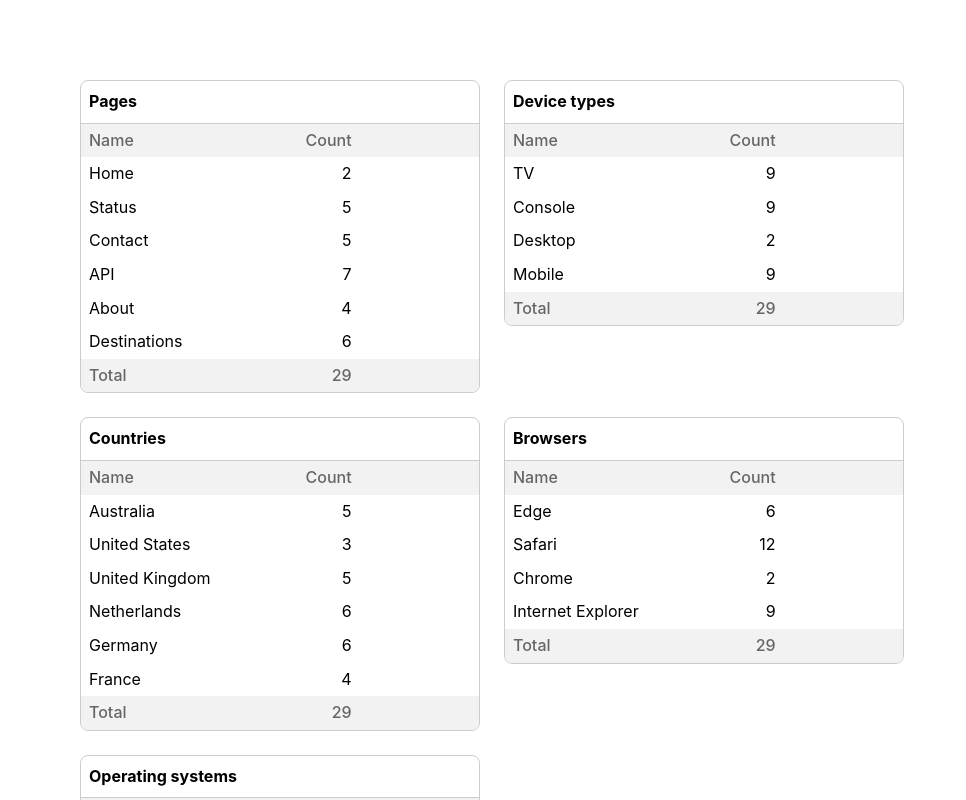
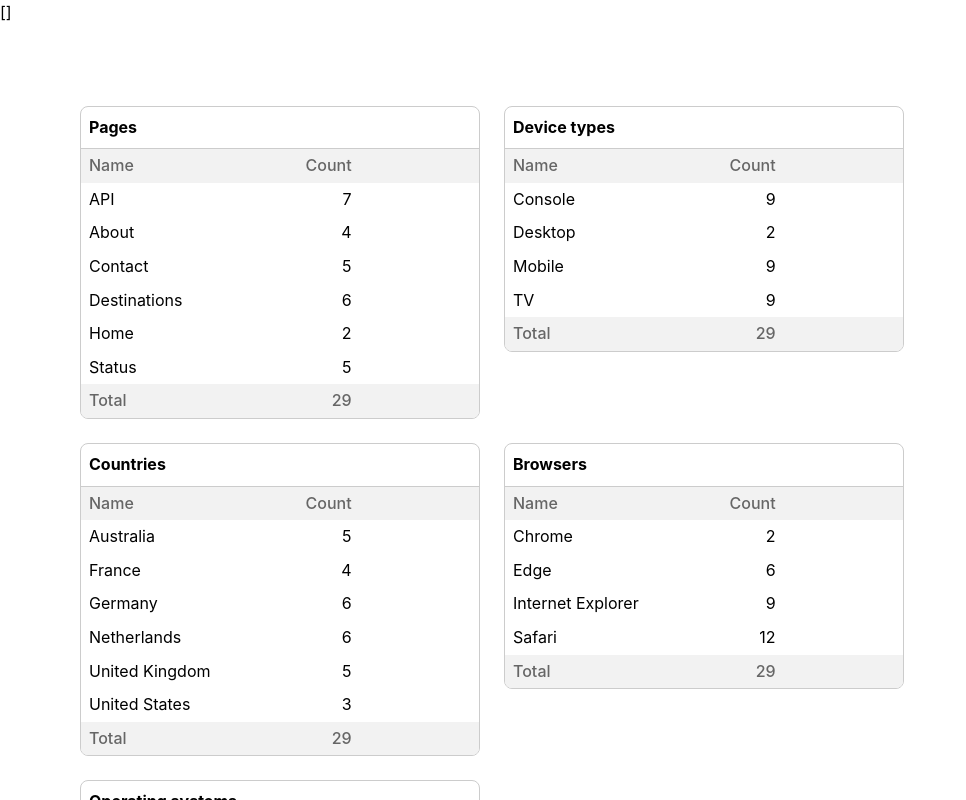
Before and after one commit to rubenduiveman/rum-multidimension-poc, a Vue app: page / in a window 1280 px wide. Shown: the top 800 px of the page, without its empty margins (0-966 px from the left). Built offline with nearby package versions, Linux system fonts and the light colour scheme.

Commit message:
Single dimension filter.

```diff
--- a/src/App.vue
+++ b/src/App.vue
@@ -1,17 +1,18 @@
 <script setup lang="ts">
 import Tile from '@/components/Tile.vue';
-import { useRumDataStore } from '@/stores/rumdata';
+import { useRumDataStore, Dimension } from '@/stores/rumdata';
 
 const rumData = useRumDataStore()
 </script>
 
 <template>
+  {{  rumData.filters }}
   <div class="container">
-    <Tile :data="rumData.pages" title="Pages"/>
-    <Tile :data="rumData.deviceTypes" title="Device types"/>
-    <Tile :data="rumData.countries" title="Countries"/>
-    <Tile :data="rumData.browsers" title="Browsers"/>
-    <Tile :data="rumData.operatingSystems" title="Operating systems"/>
+    <Tile :dimension="Dimension.page" title="Pages"/>
+    <Tile :dimension="Dimension.deviceType" title="Device types"/>
+    <Tile :dimension="Dimension.country" title="Countries"/>
+    <Tile :dimension="Dimension.browser" title="Browsers"/>
+    <Tile :dimension="Dimension.operatingSystem" title="Operating systems"/>
   </div>
 </template>
 
--- a/src/components/Tile.vue
+++ b/src/components/Tile.vue
@@ -1,12 +1,14 @@
 <script setup lang="ts">
-import { type DataSet } from '@/stores/rumdata'
-import { computed } from 'vue';
-const props = defineProps<{ data: DataSet[]; title: string }>()
+import { computed } from 'vue'
+import { useRumDataStore, Dimension } from '@/stores/rumdata'
+
+const props = defineProps<{ dimension: Dimension; title: string }>()
+
+const rumData = useRumDataStore()
+const { all, filtered } = rumData.data[props.dimension]
 
 const total = computed(() => {
-  return props.data.reduce(
-    (acc, curr) => acc + curr.count, 0
-  )
+  return filtered.value.reduce((acc, curr) => acc + curr.count, 0)
 })
 </script>
 
@@ -16,13 +18,18 @@ const total = computed(() => {
     <table>
       <thead>
         <tr>
-        <td>Name</td>
-        <td>Count</td>
-        <td></td>
+          <td>Name</td>
+          <td>Count</td>
+          <td></td>
         </tr>
       </thead>
       <tbody>
-        <tr v-for="item in props.data" :key="item.name">
+        <tr
+          :class="rumData.hasFilter({ dimension, name: item.name }) ? 'active' : undefined"
+          v-for="item in filtered"
+          :key="item.name"
+          @click="rumData.toggleFilter({ dimension, name: item.name })"
+        >
           <td>{{ item.name }}</td>
           <td>{{ item.count }}</td>
           <td></td>
@@ -68,15 +75,33 @@ td:nth-child(2) {
   text-align: right;
 }
 
+tbody tr {
+  cursor: pointer;
+}
+
+tbody tr:hover {
+  background-color: #dcf8ff;
+}
+
+tr.active {
+  background-color: #89DDFF;
+}
+
+tr.active:hover {
+  background-color: #74c6e7;
+}
+
 td:nth-child(3) {
   width: 30%;
 }
 
-thead tr, tfoot tr {
+thead tr,
+tfoot tr {
   background-color: #f2f2f2;
 }
 
-thead td, tfoot td {
+thead td,
+tfoot td {
   font-weight: 500;
   color: #666;
 }
--- a/src/stores/rumdata.ts
+++ b/src/stores/rumdata.ts
@@ -1,4 +1,4 @@
-import { ref, computed } from 'vue'
+import { computed, ref } from 'vue'
 import { defineStore } from 'pinia'
 
 import data from './data.json'
@@ -8,50 +8,307 @@ export interface DataSet {
   count: number
 }
 
+export interface Filter {
+  dimension: Dimension
+  name: string
+}
+
+export enum Dimension {
+  page = 'page',
+  deviceType = 'deviceType',
+  country = 'country',
+  browser = 'browser',
+  operatingSystem = 'operatingSystem'
+}
+
 export const useRumDataStore = defineStore('counter', () => {
-  const filteredData = computed(() => {
-    return data
-  })
-
   const pages = computed(() => {
-    const unique = [...new Set(filteredData.value.map((m) => m.Page))]
+    const unique = [...new Set(data.map((m) => m.Page))]
     return unique.map((u) => ({
       name: u,
-      count: filteredData.value.filter((fd) => fd.Page === u).length
+      count: data.filter((fd) => fd.Page === u).length
     })) as DataSet[]
   })
 
   const deviceTypes = computed(() => {
-    const unique = [...new Set(filteredData.value.map((m) => m.Devicetype))]
+    const unique = [...new Set(data.map((m) => m.Devicetype))]
     return unique.map((u) => ({
       name: u,
-      count: filteredData.value.filter((fd) => fd.Devicetype === u).length
+      count: data.filter((fd) => fd.Devicetype === u).length
     })) as DataSet[]
   })
 
   const countries = computed(() => {
-    const unique = [...new Set(filteredData.value.map((m) => m.Country))]
+    const unique = [...new Set(data.map((m) => m.Country))]
     return unique.map((u) => ({
       name: u,
-      count: filteredData.value.filter((fd) => fd.Country === u).length
+      count: data.filter((fd) => fd.Country === u).length
     })) as DataSet[]
   })
 
   const browsers = computed(() => {
-    const unique = [...new Set(filteredData.value.map((m) => m.Browser))]
+    const unique = [...new Set(data.map((m) => m.Browser))]
     return unique.map((u) => ({
       name: u,
-      count: filteredData.value.filter((fd) => fd.Browser === u).length
+      count: data.filter((fd) => fd.Browser === u).length
     })) as DataSet[]
   })
 
   const operatingSystems = computed(() => {
-    const unique = [...new Set(filteredData.value.map((m) => m.OperatingSystem))]
+    const unique = [...new Set(data.map((m) => m.OperatingSystem))]
     return unique.map((u) => ({
       name: u,
-      count: filteredData.value.filter((fd) => fd.OperatingSystem === u).length
+      count: data.filter((fd) => fd.OperatingSystem === u).length
     })) as DataSet[]
   })
 
-  return { countries, pages, deviceTypes, browsers, operatingSystems }
+  // --
+
+  const filters = ref<Filter[]>([])
+
+  const filteredPages = computed(() => {
+    // ignore page filters
+    const filteredData =
+      filters.value.filter((f) => f.dimension !== Dimension.page).length === 0
+        ? data
+        : data.filter((item) => {
+            for (let i = 0; i < filters.value.length; i++) {
+              const f = filters.value[i]
+              switch (f.dimension) {
+                case Dimension.browser:
+                  return item.Browser === f.name
+                case Dimension.country:
+                  return item.Country === f.name
+                case Dimension.deviceType:
+                  return item.Devicetype === f.name
+                case Dimension.operatingSystem:
+                  return item.OperatingSystem === f.name
+              }
+            }
+          })
+
+    const unique = [...new Set(filteredData.map((m) => m.Page))]
+    const result = unique.map((u) => ({
+      name: u,
+      count: filteredData.filter((fd) => fd.Page === u).length
+    })) as DataSet[]
+
+    return result.sort(function (a, b) {
+      if (a.name < b.name) {
+        return -1
+      }
+      if (a.name > b.name) {
+        return 1
+      }
+      return 0
+    })
+  })
+
+  const filteredDeviceTypes = computed(() => {
+    // ignore device type filters
+    const filteredData =
+      filters.value.filter((f) => f.dimension !== Dimension.deviceType).length === 0
+        ? data
+        : data.filter((item) => {
+            for (let i = 0; i < filters.value.length; i++) {
+              const f = filters.value[i]
+              switch (f.dimension) {
+                case Dimension.browser:
+                  return item.Browser === f.name
+                case Dimension.country:
+                  return item.Country === f.name
+                case Dimension.page:
+                  return item.Page === f.name
+                case Dimension.operatingSystem:
+                  return item.OperatingSystem === f.name
+              }
+            }
+          })
+
+    const unique = [...new Set(filteredData.map((m) => m.Devicetype))]
+    const result = unique.map((u) => ({
+      name: u,
+      count: filteredData.filter((fd) => fd.Devicetype === u).length
+    })) as DataSet[]
+
+    return result.sort(function (a, b) {
+      if (a.name < b.name) {
+        return -1
+      }
+      if (a.name > b.name) {
+        return 1
+      }
+      return 0
+    })
+  })
+
+  const filteredCountries = computed(() => {
+    // ignore country filters
+    const filteredData =
+      filters.value.filter((f) => f.dimension !== Dimension.country).length === 0
+        ? data
+        : data.filter((item) => {
+            for (let i = 0; i < filters.value.length; i++) {
+              const f = filters.value[i]
+              switch (f.dimension) {
+                case Dimension.browser:
+                  return item.Browser === f.name
+                case Dimension.deviceType:
+                  return item.Devicetype === f.name
+                case Dimension.page:
+                  return item.Page === f.name
+                case Dimension.operatingSystem:
+                  return item.OperatingSystem === f.name
+              }
+            }
+          })
+
+    const unique = [...new Set(filteredData.map((m) => m.Country))]
+    const result = unique.map((u) => ({
+      name: u,
+      count: filteredData.filter((fd) => fd.Country === u).length
+    })) as DataSet[]
+
+    return result.sort(function (a, b) {
+      if (a.name < b.name) {
+        return -1
+      }
+      if (a.name > b.name) {
+        return 1
+      }
+      return 0
+    })
+  })
+
+  const filteredBrowsers = computed(() => {
+    // ignore browser filters
+    const filteredData =
+      filters.value.filter((f) => f.dimension !== Dimension.browser).length === 0
+        ? data
+        : data.filter((item) => {
+            for (let i = 0; i < filters.value.length; i++) {
+              const f = filters.value[i]
+              switch (f.dimension) {
+                case Dimension.deviceType:
+                  return item.Devicetype === f.name
+                case Dimension.country:
+                  return item.Country === f.name
+                case Dimension.page:
+                  return item.Page === f.name
+                case Dimension.operatingSystem:
+                  return item.OperatingSystem === f.name
+              }
+            }
+          })
+
+    const unique = [...new Set(filteredData.map((m) => m.Browser))]
+    const result = unique.map((u) => ({
+      name: u,
+      count: filteredData.filter((fd) => fd.Browser === u).length
+    })) as DataSet[]
+
+    return result.sort(function (a, b) {
+      if (a.name < b.name) {
+        return -1
+      }
+      if (a.name > b.name) {
+        return 1
+      }
+      return 0
+    })
+  })
+
+  const filteredOperatingSystems = computed(() => {
+    // ignore operating system filters
+    const filteredData =
+      filters.value.filter((f) => f.dimension !== Dimension.operatingSystem).length === 0
+        ? data
+        : data.filter((item) => {
+            for (let i = 0; i < filters.value.length; i++) {
+              const f = filters.value[i]
+              switch (f.dimension) {
+                case Dimension.browser:
+                  return item.Browser === f.name
+                case Dimension.country:
+                  return item.Country === f.name
+                case Dimension.page:
+                  return item.Page === f.name
+                case Dimension.deviceType:
+                  return item.Devicetype === f.name
+              }
+            }
+          })
+
+    const unique = [...new Set(filteredData.map((m) => m.OperatingSystem))]
+    const result = unique.map((u) => ({
+      name: u,
+      count: filteredData.filter((fd) => fd.OperatingSystem === u).length
+    })) as DataSet[]
+
+    return result.sort(function (a, b) {
+      if (a.name < b.name) {
+        return -1
+      }
+      if (a.name > b.name) {
+        return 1
+      }
+      return 0
+    })
+  })
+
+  const dataSet = computed(() => ({
+    [Dimension.browser]: {
+      all: browsers,
+      filtered: filteredBrowsers
+    },
+    [Dimension.country]: {
+      all: countries,
+      filtered: filteredCountries
+    },
+    [Dimension.deviceType]: {
+      all: deviceTypes,
+      filtered: filteredDeviceTypes
+    },
+    [Dimension.operatingSystem]: {
+      all: operatingSystems,
+      filtered: filteredOperatingSystems
+    },
+    [Dimension.page]: {
+      all: pages,
+      filtered: filteredPages
+    }
+  }))
+
+  // --
+
+  function addFilter(filter: Filter) {
+    filters.value.push(filter)
+  }
+
+  function removeFilter(filter: Filter) {
+    filters.value = filters.value.filter(
+      (f) => !(f.dimension === filter.dimension && f.name === filter.name)
+    )
+  }
+
+  function hasFilter(filter: Filter) {
+    return filters.value.find((f) => f.dimension === filter.dimension && f.name === filter.name)
+  }
+
+  function toggleFilter(filter: Filter) {
+    if (hasFilter(filter)) {
+      removeFilter(filter)
+    } else {
+      addFilter(filter)
+    }
+  }
+
+  return {
+    data: dataSet,
+    filters,
+    addFilter,
+    hasFilter,
+    removeFilter,
+    toggleFilter
+  }
 })
```
